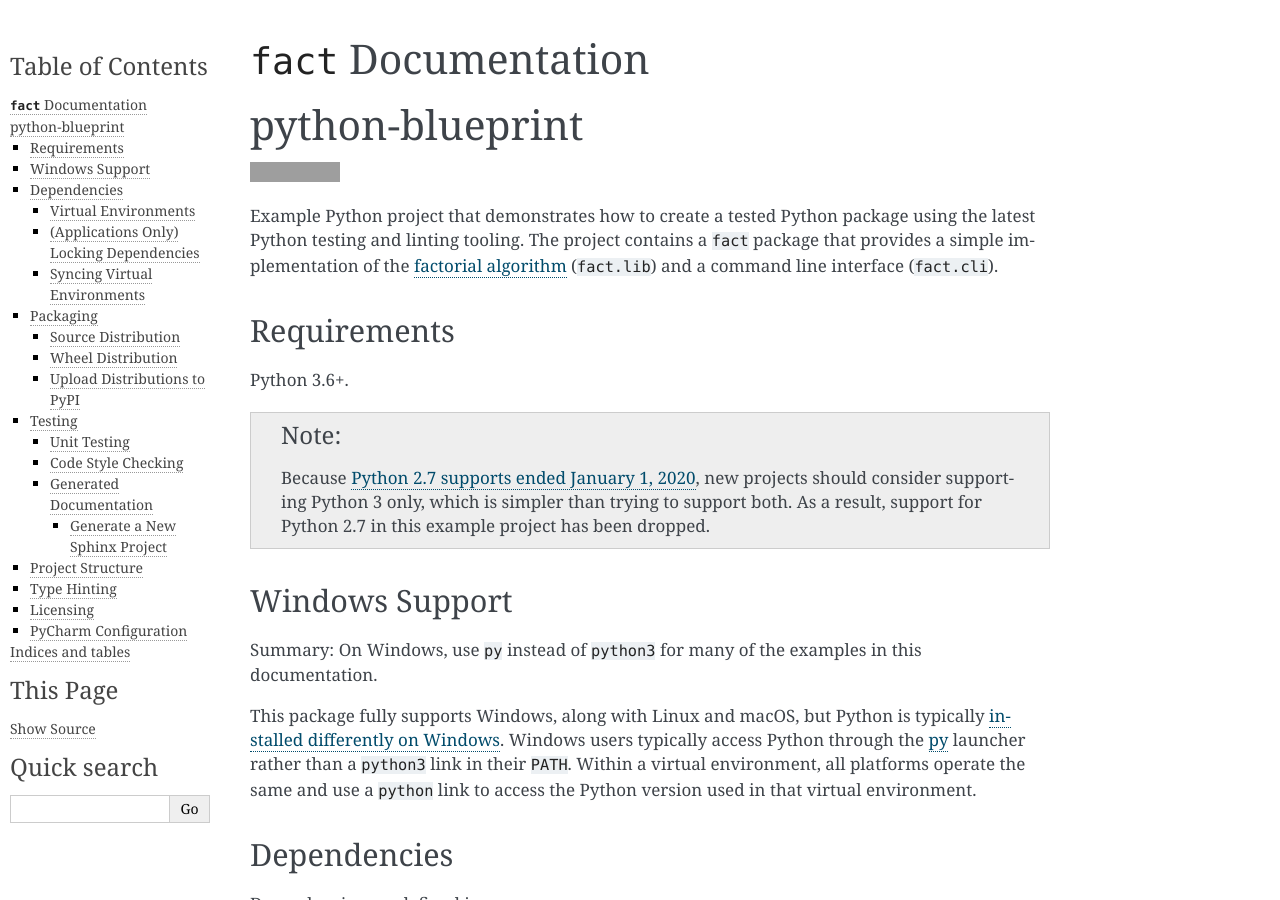
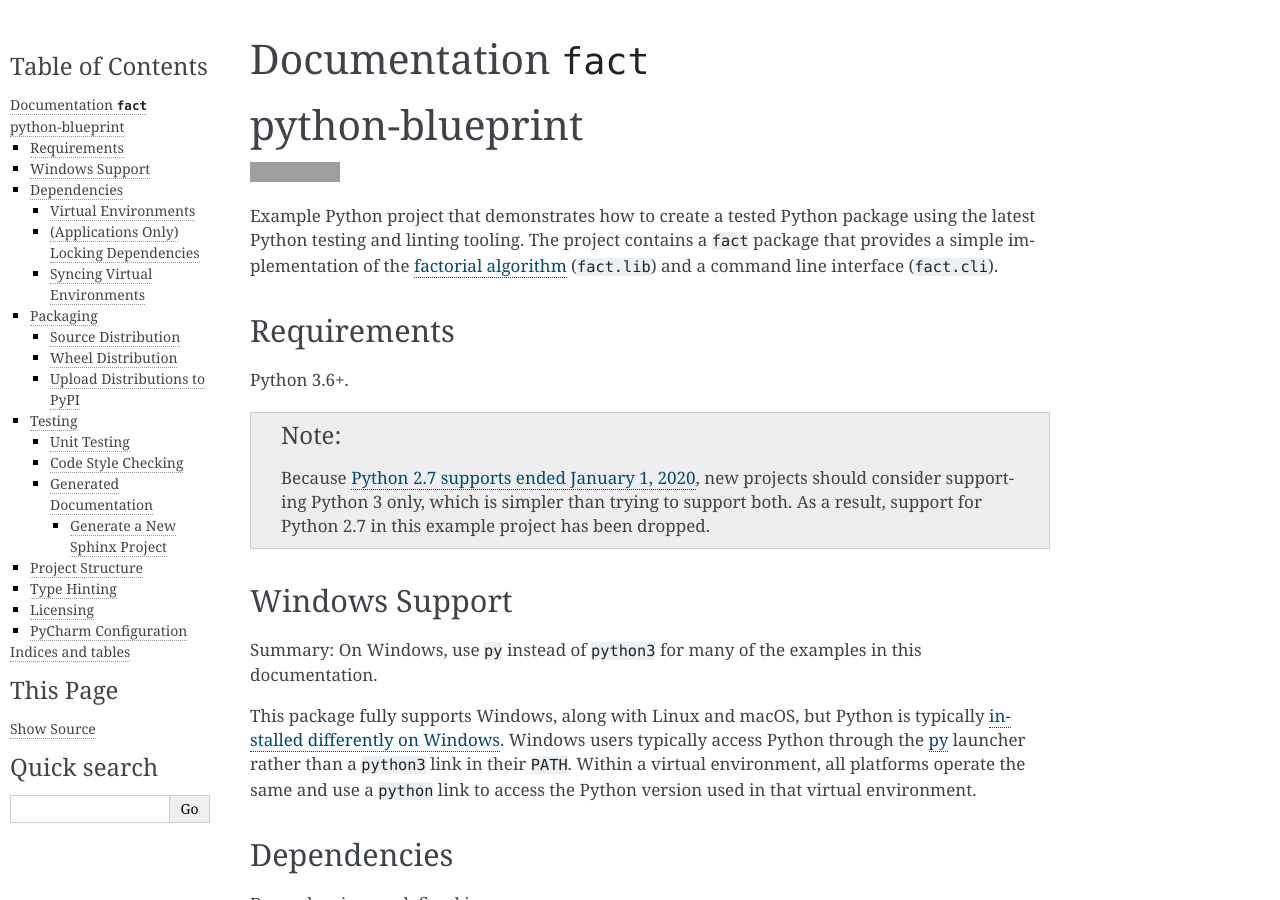
Before and after one commit to johnthagen/python-blueprint, a Sphinx documentation site: the page built from docs/index.rst, in a window 1280 px wide and 900 px high. Built offline with Sphinx 7.4.7, drawn with Linux system fonts in a browser that asks for light colours; pages that are not in the unit, such as notebooks, are missing from menus; grey boxes are pictures that could not be loaded.

```diff
--- a/docs/conf.py
+++ b/docs/conf.py
@@ -114,6 +114,7 @@ htmlhelp_basename = 'adoc'
 
 # -- Options for LaTeX output ------------------------------------------------
 
+latex_engine = 'xelatex'
 latex_elements = {
     # The paper size ('letterpaper' or 'a4paper').
     #
@@ -126,6 +127,7 @@ latex_elements = {
     # Additional stuff for the LaTeX preamble.
     #
     # 'preamble': '',
+    # 'inputenc': 'utf8',
 
     # Latex figure (float) alignment
     #
--- a/docs/index.rst
+++ b/docs/index.rst
@@ -3,8 +3,8 @@
    You can adapt this file completely to your liking, but it should at least
    contain the root `toctree` directive.
 
-``fact`` Documentation
-======================
+Documentation ``fact``
+========================
 
 .. include:: ../README.rst
 
```
Also changed, not shown: 1 other file.
